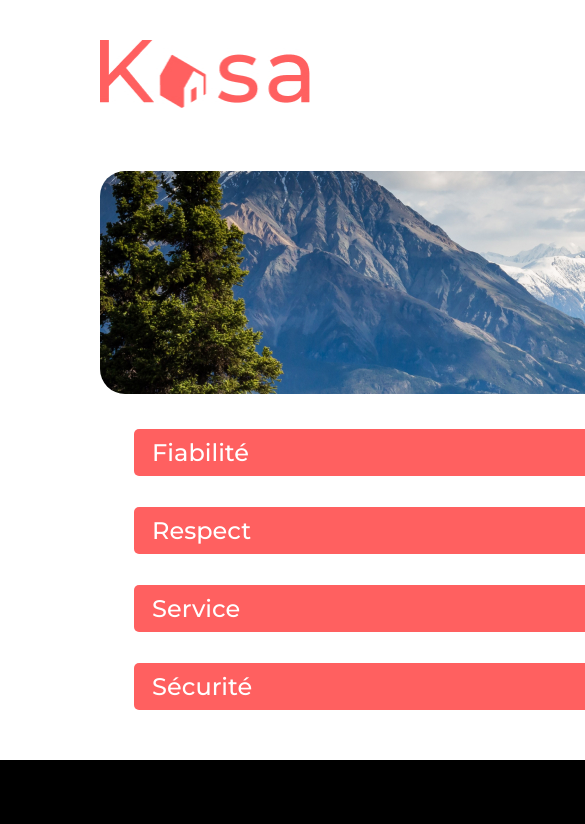
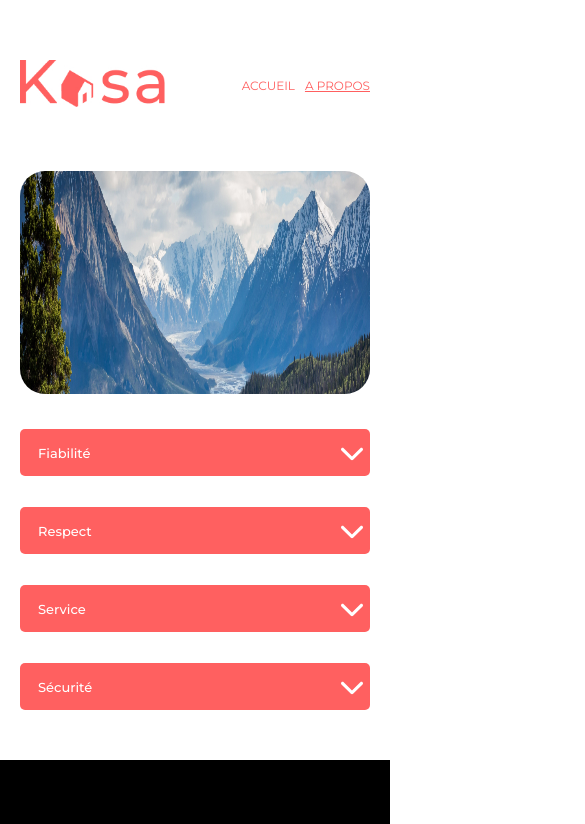
Before and after one commit to m-amroune/kasa_p11, a React (Create React App) app: page /about in a window 390 px wide. Shown: the top 824 px of the page, 585 px wide, since content can reach past the window. Built offline with nearby package versions, Linux system fonts and the light colour scheme.

Commit message:
finalization css desktop and mobile for aboutPage and homePage

```diff
--- a/src/components/Card.js
+++ b/src/components/Card.js
@@ -3,7 +3,7 @@ import "../styles/card.css";
 
 const Card = ({ accomodation }) => {
   return (
-    <li className="card">
+    <li>
       <figure>
         <img src={accomodation.cover} alt="location" />
         <figcaption>{accomodation.title}</figcaption>
--- a/src/components/Dropdown.js
+++ b/src/components/Dropdown.js
@@ -16,9 +16,11 @@ const Dropdown = ({ title, content }) => {
       </div>
     </section>
   ) : (
-    <button className="btnDropdown" onClick={() => setIsOpen(true)}>
-      {title} <img src={Down} alt="" />
-    </button>
+    <section className="sectionDropdowns">
+      <button className="btnDropdown" onClick={() => setIsOpen(true)}>
+        {title} <img src={Down} alt="" />
+      </button>
+    </section>
   );
 };
 
--- a/src/components/Header.js
+++ b/src/components/Header.js
@@ -6,7 +6,9 @@ import "../styles/header.css";
 const Header = () => {
   return (
     <header className="header">
-      <img src={Img} alt="logo kasa" />
+      <figure>
+        <img src={Img} alt="logo kasa" />
+      </figure>
       <ul className="navigation">
         <NavLink
           to="/"
--- a/src/pages/About.js
+++ b/src/pages/About.js
@@ -22,6 +22,7 @@ const About = () => {
   return (
     <div className="about-page">
       <Header />
+      <section className="main-about">
         <figure>
           <img className="img-about" src={Img} alt="banner about" />
         </figure>
@@ -32,6 +33,7 @@ const About = () => {
           <Dropdown title="Service" content={service} />
           <Dropdown title="Sécurité" content={security} />
         </div>
+      </section>
       <Footer />
     </div>
   );
--- a/src/pages/Details.js
+++ b/src/pages/Details.js
@@ -16,9 +16,9 @@ const Details = () => {
   const { id } = useParams();
   let getId = data.filter((accomodation) => accomodation.id === id);
   console.log(getId);
-  if (getId.length === 0) {
-    return <Navigate to="*" />;
-  }
+  // if (getId.length === 0) {
+  //   return <Navigate to="*" />;
+  // }
   return getId.map((accomodation, id) => (
     <div key={id}>
       <Header />
--- a/src/pages/Home.js
+++ b/src/pages/Home.js
@@ -7,12 +7,15 @@ import ListCards from "../components/ListCards";
 
 const Home = () => {
   return (
-    <div>
+    <div className="home-page">
       <Header />
-      <div>
-        <h1 className="title-home">Chez vous, partout et ailleurs</h1>
-      </div>
-      <ListCards />
+      <section className="main-home">
+        <div className="cover-home">
+          <h1 className="title-home">Chez vous, partout et ailleurs</h1>
+        </div>
+
+        <ListCards />
+      </section>
       <Footer />
     </div>
   );
--- a/src/styles/card.css
+++ b/src/styles/card.css
@@ -1,24 +1,30 @@
 .list-cards {
   display: flex;
-  flex-wrap: wrap;
-  justify-content: space-evenly;
-  padding: 50px 0 0 0;
-  width: 1240px;
+  justify-content: space-between;
+  flex-flow: row wrap;
+  padding: 50px 50px 0;
+  width: 100%;
+  border-radius: 25px;
+  background-color: #f6f6f6;
 }
 
 .card {
-  position: relative;
   height: 340px;
-  width: 340px;
+  width: 30%;
   list-style-type: none;
   margin-bottom: 50px;
 }
 
+.card figure {
+  position: relative;
+  width: 100%;
+}
+
 .card img {
   height: 340px;
-  width: 340px;
+  width: 100%;
+  object-fit: cover;
   border-radius: 10px;
-  object-fit: cover;
 }
 
 .card figcaption {
@@ -38,9 +44,17 @@
   );
 }
 
-.accomodations {
-  background-color: #f6f6f6;
-  width: 1240px;
-  margin-left: 100px;
-  border-radius: 25px;
+@media all and (max-width: 768px) {
+  .list-cards {
+    background-color: #fff;
+    padding: 0;
+  }
+  .card {
+    width: 100%;
+    height: 255px;
+    margin-bottom: 20px;
+  }
+  .card img {
+    height: 255px;
+  }
 }
--- a/src/styles/dropdown.css
+++ b/src/styles/dropdown.css
@@ -1,5 +1,5 @@
 .btnDropdown {
-  width: 1023px;
+  width: 100%;
   height: 47px;
   color: #fff;
   background-color: #ff6060;
@@ -7,13 +7,13 @@
   border: none;
   border-radius: 5px;
   margin-top: 31px;
-  margin-right: 12%;
   display: flex;
   flex-direction: row;
   justify-content: space-between;
   align-items: center;
-  padding-right: 39px;
+  padding-right: 32px;
   padding-left: 18px;
+  margin-right: 76px;
   font-size: 24px;
   font-weight: 500;
 }
@@ -23,7 +23,7 @@
 }
 
 .btnContent {
-  width: 1023px;
+  width: 100%;
   color: #ff6060;
   background-color: #f6f6f6;
   padding-top: 27px;
@@ -34,11 +34,23 @@
   font-weight: 400;
   font-size: 24px;
 }
-
 .dropdowns {
-  width: 1240px;
-  margin-left: 100px;
+  width: 82.5%;
   display: flex;
   flex-direction: column;
   align-items: center;
 }
+
+.sectionDropdowns {
+  width: 100%;
+}
+
+@media all and (max-width: 768px) {
+  .btnDropdown {
+    padding-right: 7px;
+    font-size: 13px;
+  }
+  .dropdowns {
+    width: 100%;
+  }
+}
--- a/src/styles/footer.css
+++ b/src/styles/footer.css
@@ -3,7 +3,7 @@
   flex-direction: column;
   align-items: center;
   height: 209px;
-  width: 1440px;
+  width: 100%;
   background-color: #000;
   margin-top: 50px;
 }
@@ -23,3 +23,10 @@
   text-align: center;
   margin-top: 32px;
 }
+
+@media all and (max-width: 768px) {
+  .footer p {
+    font-size: 12px;
+    line-height: 17px;
+  }
+}
--- a/src/styles/header.css
+++ b/src/styles/header.css
@@ -1,11 +1,14 @@
 .header {
-  width: 1440px;
+  display: flex;
+  align-items: center;
+  justify-content: space-between;
+  width: 100%;
+  padding: 0 100px;
   height: 171px;
   top: 40px;
 }
 
-.header img {
-  position: absolute;
+.header figure img {
   width: 210.32px;
   height: 68px;
   top: 40px;
@@ -14,11 +17,6 @@
 
 .navigation {
   display: flex;
-  position: absolute;
-  height: 34px;
-  top: 57px;
-  left: 1050px;
-  width: 309px;
 }
 
 .navigation a {
@@ -38,3 +36,23 @@
 .nav-active {
   text-decoration: underline;
 }
+
+@media all and (max-width: 768px) {
+  .header {
+    padding: 0 20px;
+  }
+
+  .navigation a li {
+    font-size: 12px;
+    text-transform: uppercase;
+  }
+  .navigation a:nth-child(2) {
+    margin-left: 10px;
+  }
+  .header figure img {
+    width: 145px;
+    height: 47px;
+    top: 40px;
+    left: 100px;
+  }
+}
--- a/src/styles/index.css
+++ b/src/styles/index.css
@@ -18,13 +18,17 @@ code {
   box-sizing: border-box;
 }
 
+.cover-home {
+  width: 100%;
+}
+
 .title-home {
   display: flex;
   align-items: center;
   justify-content: center;
+  width: 100%;
   color: #fff;
   border-radius: 25px;
-  width: 1240px;
   background-image: linear-gradient(
       180deg,
       rgba(0, 0, 0, 0.3),
@@ -33,18 +37,64 @@ code {
     url(../assets/img/banner-home.jpg);
 
   height: 223px;
-  margin-left: 100px;
   font-size: 48px;
   font-weight: 500;
   margin-bottom: 43px;
 }
 
+.home-page {
+  display: flex;
+  flex-direction: column;
+  max-width: 1440px;
+}
+
+.main-home {
+  display: flex;
+  flex-direction: column;
+  align-items: center;
+  padding: 0 100px;
+  max-width: 1440px;
+}
+
+@media all and (max-width: 768px) {
+  .main-home {
+    padding: 0 20px;
+  }
+
+  .title-home {
+    font-size: 24px;
+    justify-content: left;
+    padding-left: 16px;
+    padding-right: 100px;
+  }
+}
+@media all and (max-width: 970px) {
+  .title-home {
+    padding-left: 16px;
+  }
+}
+
 .img-about {
-  margin-left: 100px;
   border-radius: 25px;
   height: 223px;
+  width: 100%;
 }
 
 .about-page {
-  height: 1024px;
+  max-width: 1440px;
+  display: flex;
+  flex-direction: column;
 }
+
+.main-about {
+  display: flex;
+  flex-direction: column;
+  align-items: center;
+  padding: 0 100px;
+}
+
+@media all and (max-width: 768px) {
+  .main-about {
+    padding: 0 20px;
+  }
+}
--- a/src/styles/info.css
+++ b/src/styles/info.css
@@ -70,8 +70,6 @@
 .dropdowns-info {
   display: flex;
   flex-direction: row;
-  align-items: center;
-  justify-content: space-around;
   margin-left: 100px;
-  margin-bottom: 14px;
+  margin-right: 100px;
 }
```
Lines whose indentation alone changed are shown as unchanged.
